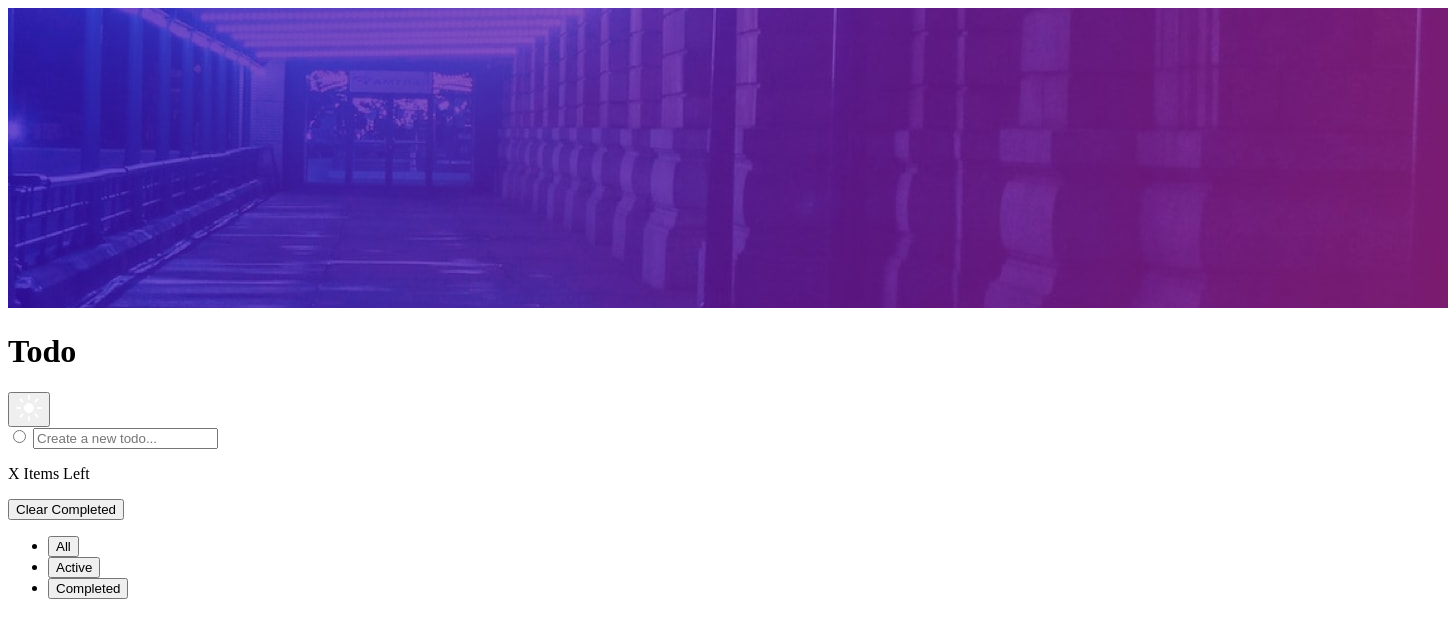
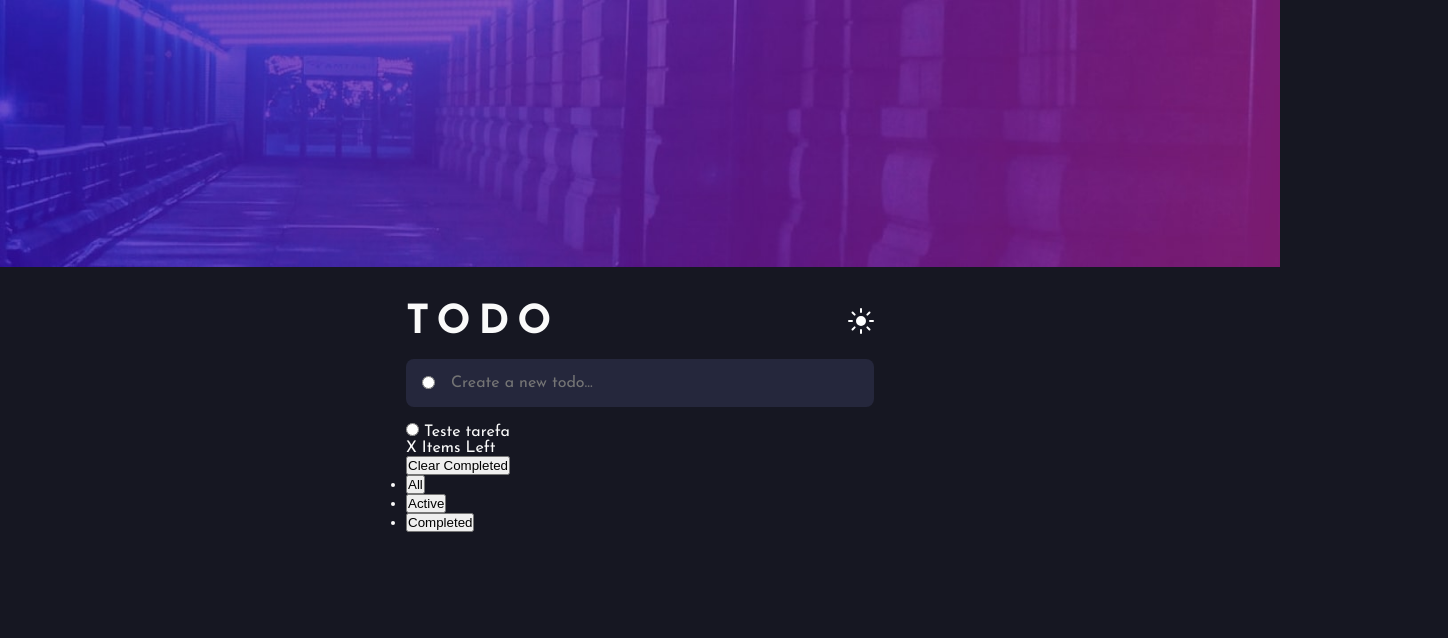
Before and after one commit to antoniorafaeldev/todo-app, a plain HTML site: page index.html in a window 1280 px wide. Shown: the whole page, 1448 px wide, since content can reach past the window. Drawn offline with Linux system fonts and the light colour scheme.

Commit message:
style: finish initial background styling

```diff
--- a/index.html
+++ b/index.html
@@ -4,9 +4,9 @@
     <meta charset="UTF-8" />
     <meta name="viewport" content="width=device-width, initial-scale=1.0" />
     <title>Todo App - Frontend Mentor</title>
+    <link rel="stylesheet" href="./src/css/style.css" />
   </head>
   <body>
-    <main>
     <div class="bg">
       <img
         src="./assets/bg-desktop-dark.jpg"
@@ -14,6 +14,7 @@
         class="bg-img bg-img--desktop bg-img--dark"
       />
     </div>
+    <main>
 
       <header class="app-header">
         <h1 class="app-title">Todo</h1>
@@ -33,6 +34,10 @@
       </section>
 
       <section class="todo-list tasks-container">
+        <div class="task-container">
+          <input type="radio" id="checkmark-todo-radio" class="todo-checkmark__toggle" />
+          <label for="checkmark-todo-radio" class="todo-checkmark">Teste tarefa</label>
+        </div>
         <div class="todo-footer">
           <p id="items-left" class="todo-count">X Items Left</p>
           <button class="btn clear-completed">Clear Completed</button>
--- /dev/null
+++ b/src/css/style.css
@@ -0,0 +1,89 @@
+@import url('https://fonts.googleapis.com/css2?family=Inter:ital,opsz,wght@0,14..32,100..900;1,14..32,100..900&family=Josefin+Sans:ital,wght@0,100..700;1,100..700&display=swap');
+
+* {
+  margin: 0;
+  padding: 0;
+  box-sizing: border-box;
+}
+
+:root {
+  --blue-500: hsl(220, 98%, 61%);
+  --check-bg-start: hsl(192, 100%, 67%);
+  --check-bg-end: hsl(280, 87%, 65%);
+
+  --light-gray-50: hsl(0, 0%, 98%);
+  --light-purple-300: hsl(234, 39%, 85%);
+  --light-gray-300: hsl(233, 11%, 84%);
+  --light-gray-600: hsl(236, 9%, 61%);
+  --light-navy-850: hsl(235, 19%, 35%);
+
+  --dark-navy-950: hsl(235, 21%, 11%);
+  --dark-navy-900: hsl(235, 24%, 19%);
+  --dark-purple-300: hsl(234, 39%, 85%);
+  --dark-purple-100: hsl(236, 33%, 92%);
+  --dark-purple-600: hsl(235, 16%, 43%);
+  --dark-purple-700: hsl(233, 14%, 35%);
+  --dark-purple-800: hsl(237, 14%, 26%);
+  --dark-gray-600: hsl(236, 9%, 61%);
+
+  --font-family: 'Josefin Sans', sans-serif;
+}
+
+body {
+    background-color: var(--dark-navy-950);
+    font-family: var(--font-family);
+    color: var(--light-gray-50)
+}
+
+.bg-img {
+    width: 100%;
+}
+
+.app-title {
+    font-size: 2.5rem;
+    letter-spacing: 0.5rem;
+    color: var(--light-gray-50);
+    text-transform: uppercase;
+}
+
+main {
+  width: min(100%, 31.25rem);
+  margin: 0 auto;
+  padding: 1rem;
+}
+
+.app-header {
+  display: flex;
+
+  justify-content: space-between;
+  margin: 1rem 0;
+}
+
+.theme-toggle {
+  margin-left: 1rem;
+  cursor: pointer;
+  border: none;
+  background: none;
+}
+
+input[type="text"]{
+  background: none;
+  border: none;
+  width: 100%;
+
+  font-family: var(--font-family);
+  font-size: 1rem;
+  color: var(--dark-purple-100);
+}
+
+.todo-create {
+  padding: 1rem;
+  display: flex;
+  align-items: center;
+  gap: 1rem;
+  width: 100%;
+
+  background-color: var(--dark-navy-900);
+  border-radius: 0.5rem;
+  margin: 1rem 0;
+}
```
Lines whose indentation alone changed are shown as unchanged.
